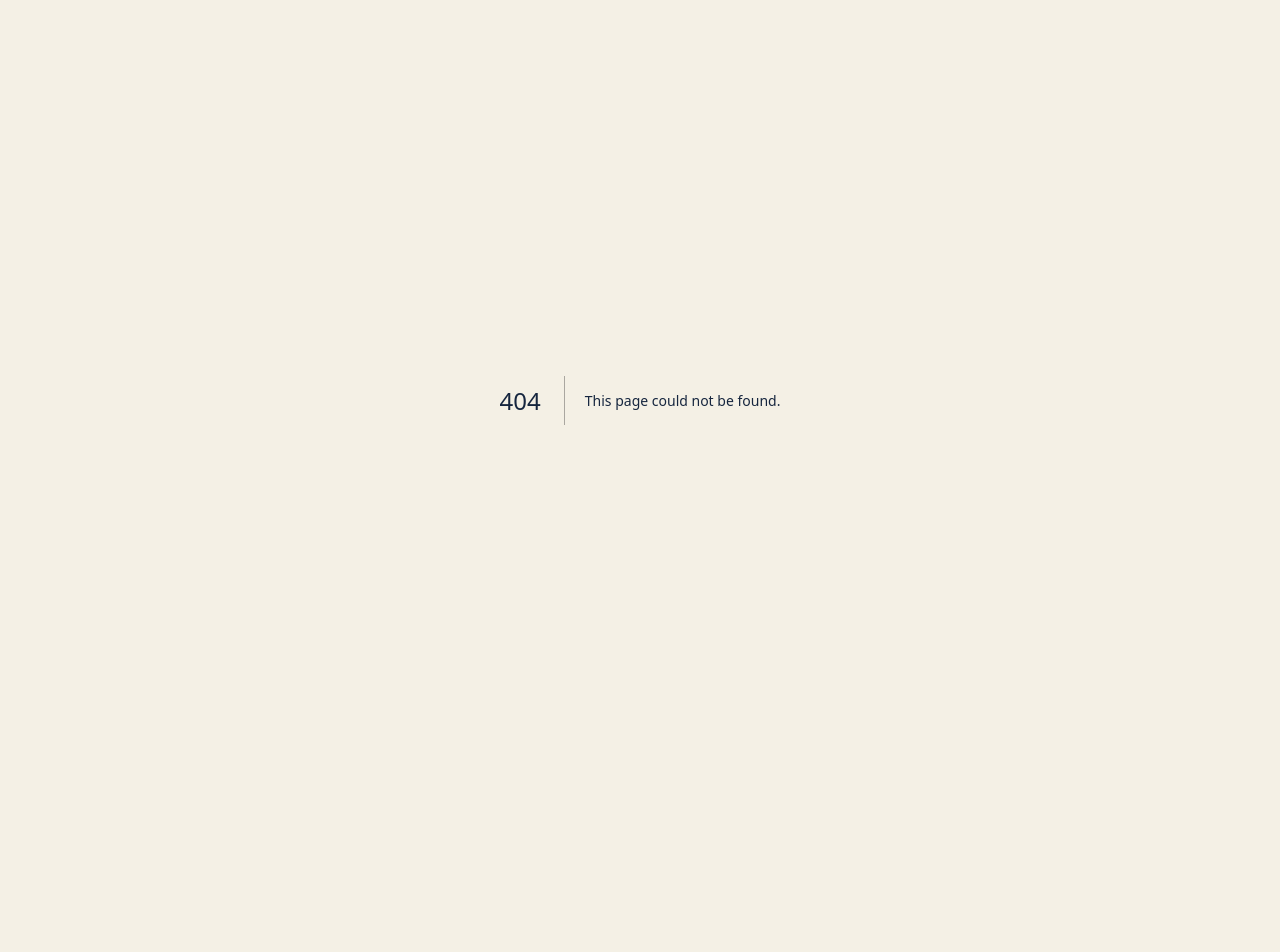
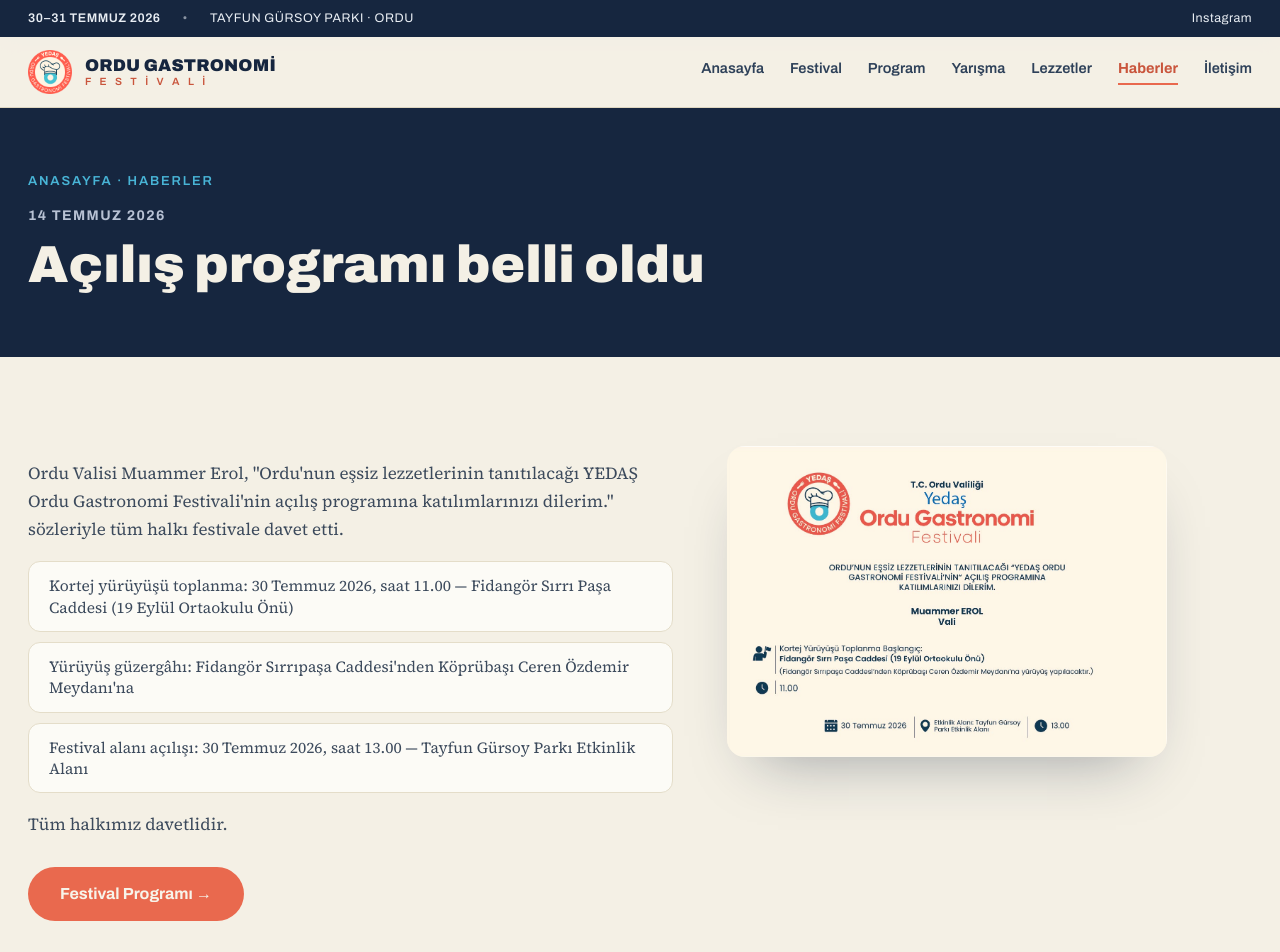
Before and after one commit to ImAnurath/gastrordu, a Next.js app: page /haberler/acilis-programi-belli-oldu in a window 1280 px wide. Before the commit this address had no page. Shown: the top 952 px of the page. Before the commit the page ends 800 px from the top, so only its background shows below. Built offline with nearby package versions, Linux system fonts and the light colour scheme.

Commit message:
feat(haberler): static news list + article pages with 3 launch articles

```diff
--- /dev/null
+++ b/src/app/(site)/haberler/[slug]/page.tsx
@@ -0,0 +1,92 @@
+import Link from 'next/link'
+import { notFound } from 'next/navigation'
+import type { Metadata } from 'next'
+import { Header } from '@/components/Header'
+import { ImageLightbox } from '@/components/ImageLightbox'
+import { news } from '@/content/news'
+import type { NewsBlock } from '@/content/types'
+
+export const dynamicParams = false
+
+export function generateStaticParams() {
+  return news.map((n) => ({ slug: n.slug }))
+}
+
+export async function generateMetadata({ params }: { params: Promise<{ slug: string }> }): Promise<Metadata> {
+  const { slug } = await params
+  const item = news.find((n) => n.slug === slug)
+  return {
+    title: item ? `${item.title} | Ordu Gastronomi Festivali` : 'Haber | Ordu Gastronomi Festivali',
+    description: item?.summary,
+  }
+}
+
+function Block({ block }: { block: NewsBlock }) {
+  if (block.type === 'list') {
+    return (
+      <ul className="my-[18px] flex list-none flex-col gap-[10px] p-0">
+        {block.items.map((it) => (
+          <li key={it} className="rounded-xl border border-[#E4DDC9] bg-[#FCFBF6] px-5 py-[13px] font-body text-[15.5px] leading-snug text-[#3C4A5C]">
+            {it}
+          </li>
+        ))}
+      </ul>
+    )
+  }
+  return <p className="my-[14px] font-body text-[17px] leading-relaxed text-[#3C4A5C]">{block.text}</p>
+}
+
+export default async function HaberDetay({ params }: { params: Promise<{ slug: string }> }) {
+  const { slug } = await params
+  const item = news.find((n) => n.slug === slug)
+  if (!item) notFound()
+
+  return (
+    <>
+      <Header active="haberler" />
+
+      {/* TITLE BAND */}
+      <section className="bg-navy text-[#EDE7D6]">
+        <div className="mx-auto max-w-[1440px] px-7 py-[clamp(44px,5vw,68px)]">
+          <div className="mb-[14px] font-heading text-[13px] font-semibold tracking-[0.14em] text-blue">
+            <Link href="/" className="text-blue no-underline">ANASAYFA</Link> ·{' '}
+            <Link href="/haberler" className="text-blue no-underline">HABERLER</Link>
+          </div>
+          <div className="mb-3 font-heading text-[14px] font-bold uppercase tracking-[0.1em] text-[#B8C2D4]">{item.dateLabel}</div>
+          <h1 className="m-0 max-w-[900px] font-heading text-[clamp(30px,4.5vw,52px)] font-black leading-[1.05] text-cream">{item.title}</h1>
+        </div>
+      </section>
+
+      {/* ARTICLE */}
+      <section className="mx-auto flex max-w-[1440px] flex-wrap items-start gap-[54px] px-7 py-[clamp(56px,7vw,90px)]">
+        <div className="max-w-[760px] flex-[1_1_440px]">
+          {item.body.map((b, i) => <Block key={i} block={b} />)}
+
+          <div className="mt-7 flex flex-wrap gap-[14px]">
+            {item.cta && (
+              <Link href={item.cta.href} className="rounded-full bg-coral px-8 py-[15px] font-heading text-base font-bold text-[#F7F4EA] no-underline transition-transform hover:-translate-y-0.5">
+                {item.cta.label} →
+              </Link>
+            )}
+            {item.attachment && (
+              <a href={item.attachment.href} target="_blank" rel="noopener noreferrer" className="rounded-full border-[1.5px] border-navy px-8 py-[15px] font-heading text-base font-bold text-navy no-underline transition-transform hover:-translate-y-0.5">
+                {item.attachment.label} ↓
+              </a>
+            )}
+          </div>
+        </div>
+
+        {item.image && (
+          <div className="flex-[1_1_320px]">
+            <ImageLightbox
+              src={item.image.src}
+              alt={item.image.alt}
+              triggerClassName="group relative block w-full max-w-[440px] cursor-zoom-in overflow-hidden rounded-[18px] shadow-[0_30px_60px_-30px_rgba(22,38,63,.4)]"
+              imgClassName="h-auto w-full transition duration-300 group-hover:scale-[1.02]"
+            />
+          </div>
+        )}
+      </section>
+    </>
+  )
+}
--- /dev/null
+++ b/src/app/(site)/haberler/page.tsx
@@ -0,0 +1,53 @@
+import Link from 'next/link'
+import type { Metadata } from 'next'
+import { Header } from '@/components/Header'
+import { news } from '@/content/news'
+
+export const metadata: Metadata = {
+  title: 'Haberler | Ordu Gastronomi Festivali',
+  description: 'YEDAŞ Ordu Gastronomi Festivali duyuruları: yarışmalar, başvurular ve program haberleri.',
+}
+
+export default function Haberler() {
+  const sorted = [...news].sort((a, b) => b.date.localeCompare(a.date))
+
+  return (
+    <>
+      <Header active="haberler" />
+
+      {/* TITLE BAND */}
+      <section className="bg-navy text-[#EDE7D6]">
+        <div className="mx-auto max-w-[1440px] px-7 py-[clamp(44px,5vw,68px)]">
+          <div className="mb-[14px] font-heading text-[13px] font-semibold tracking-[0.14em] text-blue">
+            <Link href="/" className="text-blue no-underline">ANASAYFA</Link> · HABERLER
+          </div>
+          <h1 className="mb-[14px] mt-0 font-heading text-[clamp(38px,5.5vw,66px)] font-black leading-none text-cream">Haberler</h1>
+          <p className="m-0 max-w-[620px] font-body text-lg leading-relaxed text-[#B8C2D4]">
+            Festivalle ilgili duyurular, başvuru çağrıları ve program haberleri.
+          </p>
+        </div>
+      </section>
+
+      {/* NEWS LIST */}
+      <section className="mx-auto max-w-[1440px] px-7 py-[clamp(56px,7vw,90px)]">
+        <div className="flex flex-col gap-[22px]">
+          {sorted.map((n) => (
+            <article
+              key={n.slug}
+              className="rounded-2xl border border-[#E4DDC9] bg-[#FCFBF6] px-[clamp(24px,3vw,36px)] py-[26px] transition hover:-translate-y-[3px] hover:shadow-[0_18px_34px_-22px_rgba(22,38,63,.45)]"
+            >
+              <div className="mb-2 font-heading text-[13px] font-bold uppercase tracking-[0.1em] text-blue-deep">{n.dateLabel}</div>
+              <h2 className="mb-[10px] mt-0 font-heading text-[clamp(20px,2.4vw,26px)] font-extrabold leading-tight text-navy">
+                <Link href={`/haberler/${n.slug}`} className="text-navy no-underline hover:text-coral-deep">{n.title}</Link>
+              </h2>
+              <p className="mb-4 mt-0 max-w-[860px] font-body text-[15.5px] leading-relaxed text-[#5A6B7E]">{n.summary}</p>
+              <Link href={`/haberler/${n.slug}`} className="border-b-2 border-coral pb-[3px] font-heading text-[14px] font-bold text-coral-deep no-underline">
+                Devamını Oku →
+              </Link>
+            </article>
+          ))}
+        </div>
+      </section>
+    </>
+  )
+}
```
Also changed, not shown: 1 other file (tests, documents, lock files or other folders).
